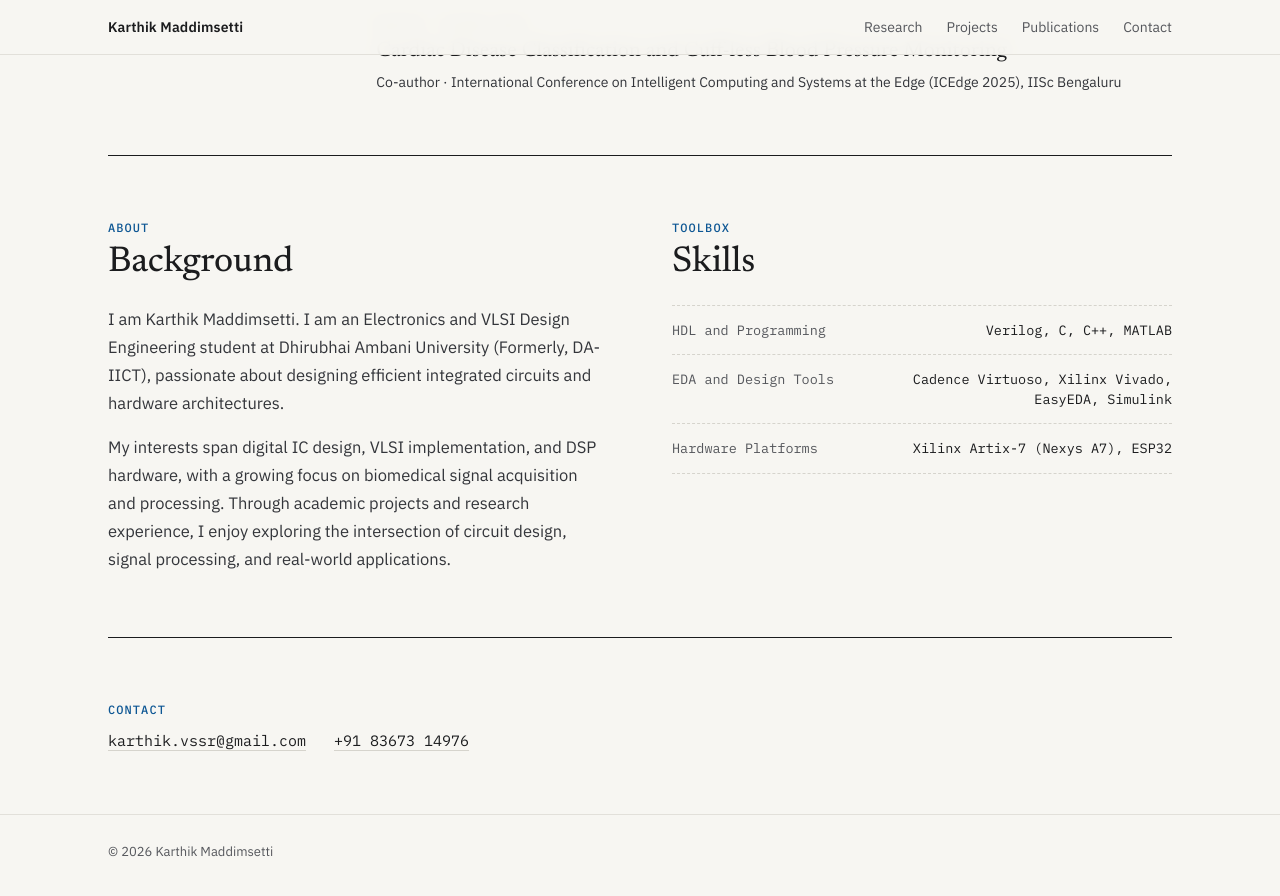
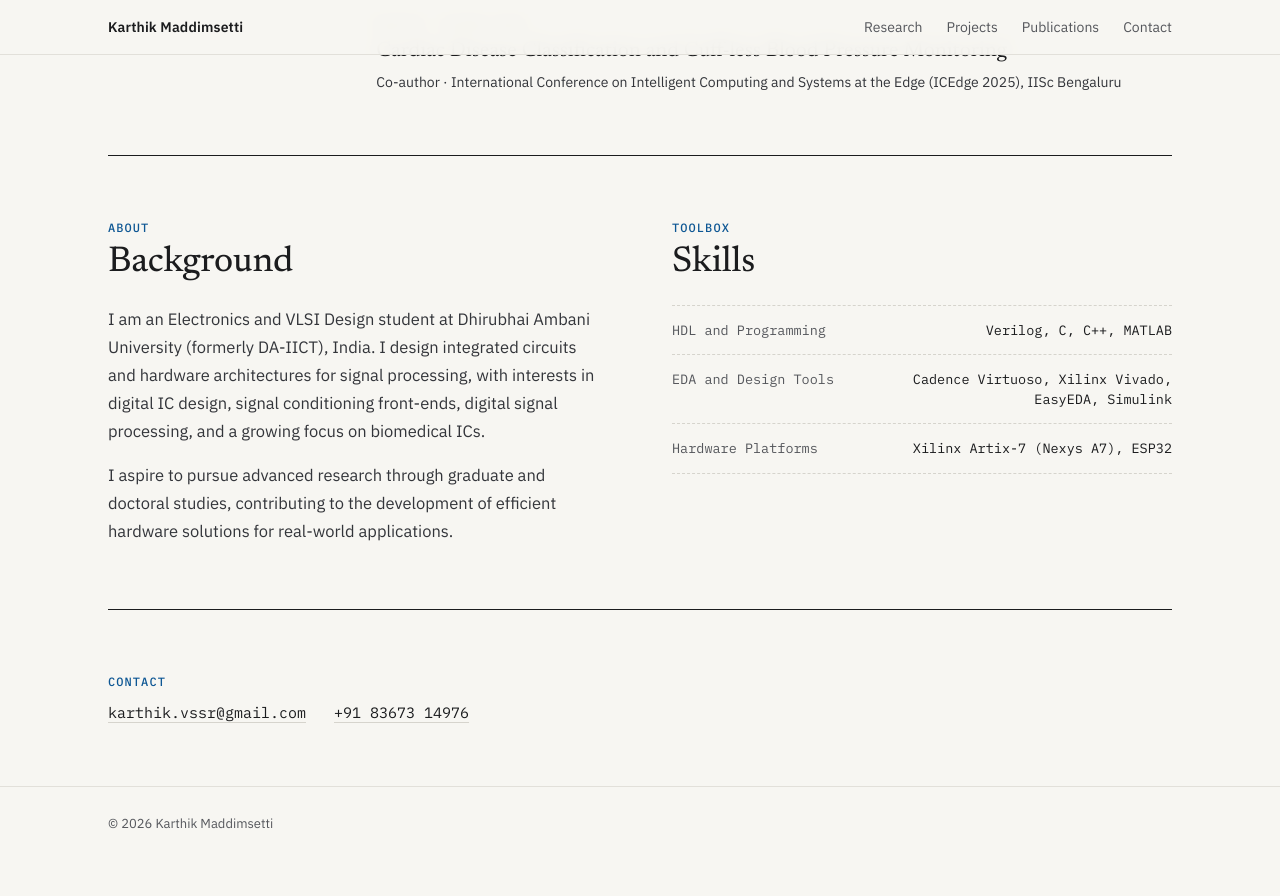
Before and after one commit to karthikm-22/karthikm-22.github.io, a Jekyll site: the page built from index.html, in a window 1280 px wide and 900 px high, scrolled down 2705 px. Shown: the top 896 px of the window. Built offline with Jekyll 4.4.1, drawn with Linux system fonts in a browser that asks for light colours; after the commit the page ends 3577 px from its top, so only the background shows below that.

Commit message:
About section: final text
Co-Authored-By: Claude Sonnet 5.5 <noreply@anthropic.com>
Claude-Session: https://claude.ai/code/session_01AKG1NoTwCQwdDbFKPKq22J

```diff
--- a/_data/profile.yml
+++ b/_data/profile.yml
@@ -47,14 +47,15 @@ publications:
 # About section at the bottom of the home page
 about:
   - >-
-    I am Karthik Maddimsetti. I am an Electronics and VLSI Design Engineering
-    student at Dhirubhai Ambani University (Formerly, DA-IICT), passionate about
-    designing efficient integrated circuits and hardware architectures.
+    I am an Electronics and VLSI Design student at Dhirubhai Ambani University
+    (formerly DA-IICT), India. I design integrated circuits and hardware
+    architectures for signal processing, with interests in digital IC design,
+    signal conditioning front-ends, digital signal processing, and a growing
+    focus on biomedical ICs.
   - >-
-    My interests span digital IC design, VLSI implementation, and DSP hardware,
-    with a growing focus on biomedical signal acquisition and processing. Through
-    academic projects and research experience, I enjoy exploring the intersection
-    of circuit design, signal processing, and real-world applications.
+    I aspire to pursue advanced research through graduate and doctoral studies,
+    contributing to the development of efficient hardware solutions for
+    real-world applications.
 
 # Skills table next to the About text
 skills:
```
